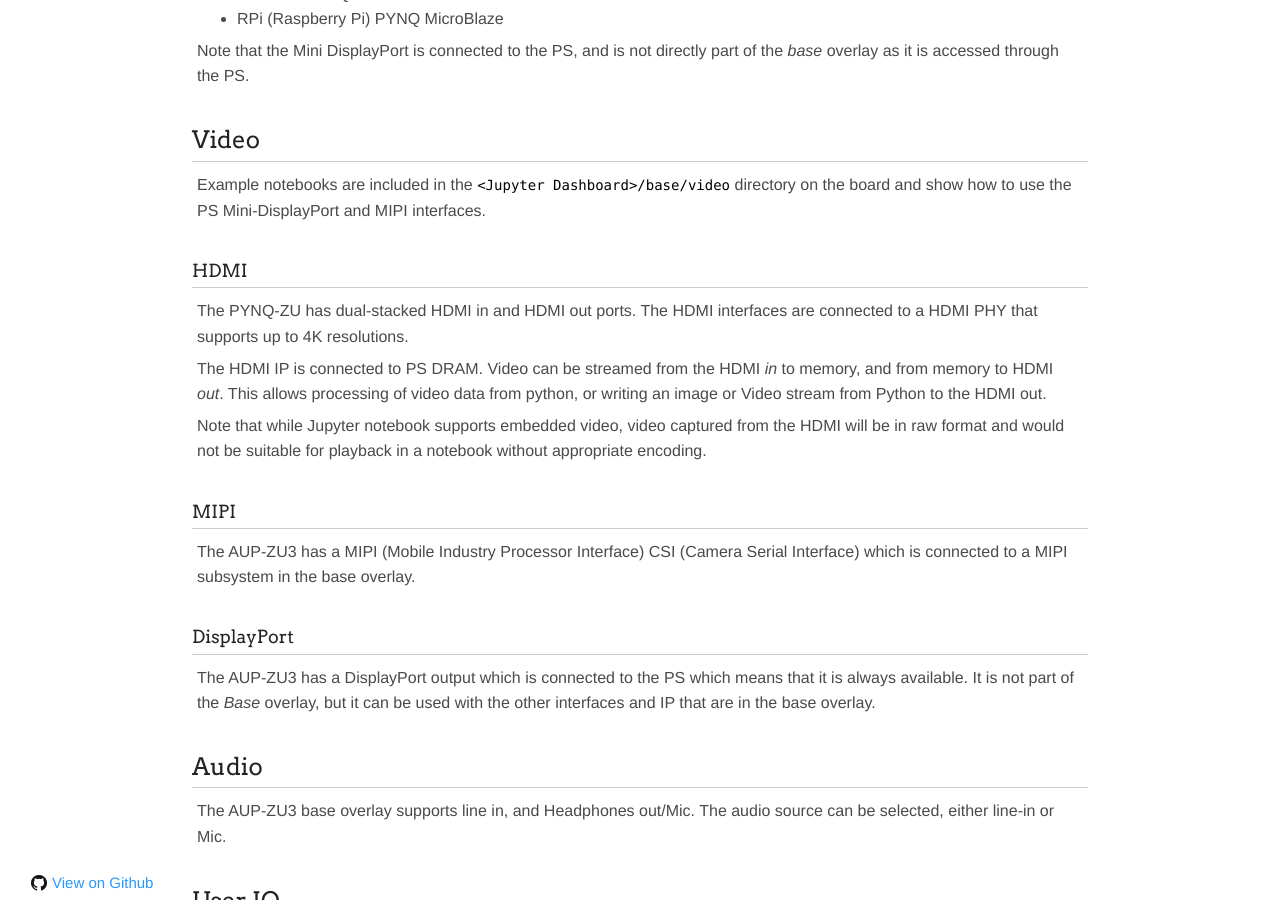
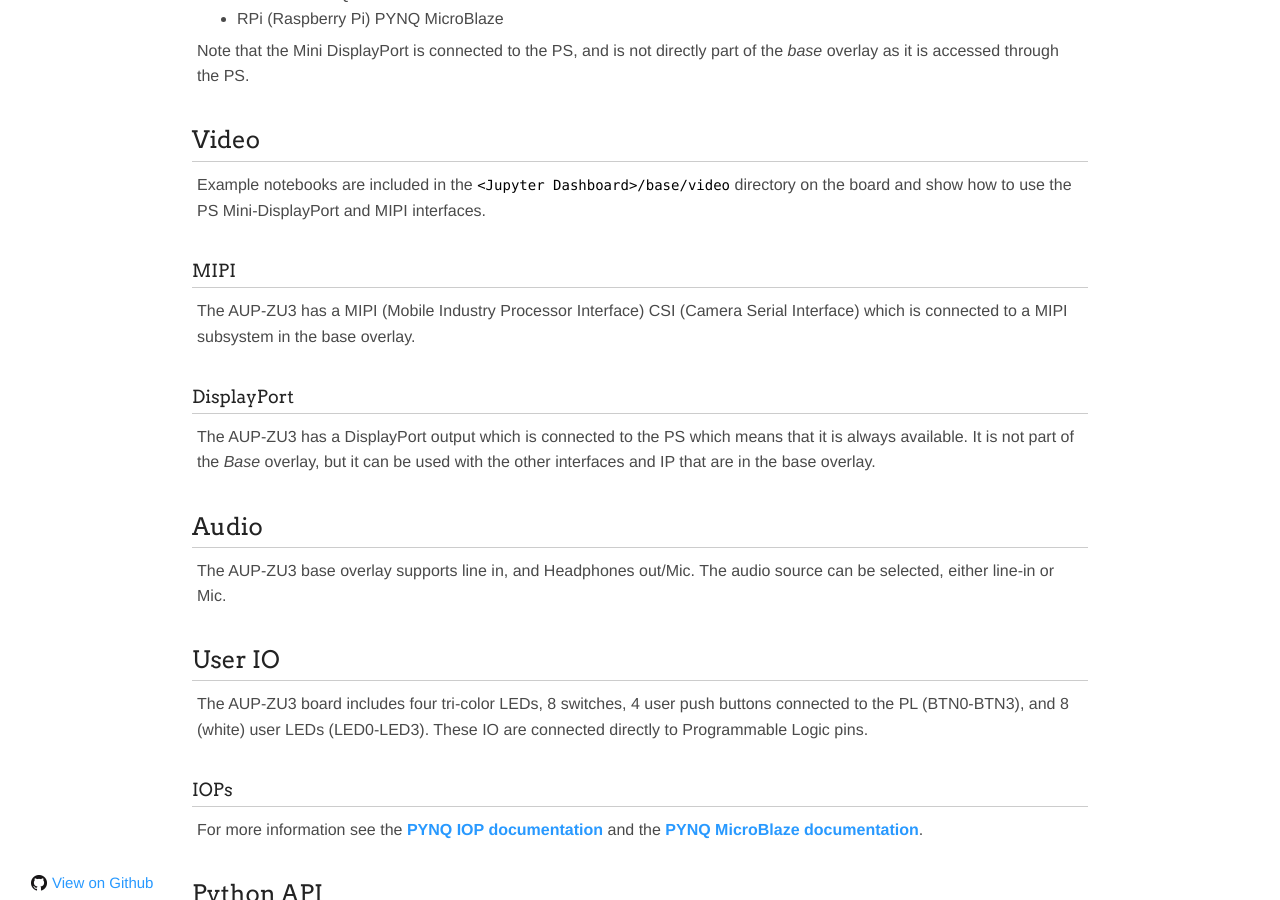
Before and after one commit to Xilinx/AUP-ZU3, a Jekyll site: the page built from docs/overlays.md, in a window 1280 px wide and 900 px high, scrolled down 900 px. Built offline with Jekyll 4.4.1, drawn with Linux system fonts in a browser that asks for light colours; nearby versions of some CDN libraries; our own code applies the rules of GitHub Pages for plain Markdown files.

Commit message:
Remove references to other board and remove HDMI section (#8)

```diff
--- a/docs/_config.yml
+++ b/docs/_config.yml
@@ -1,6 +1,6 @@
-title: XUP PYNQ-ZU
+title: AUP-ZU3
 logo: /assets/images/logo.png
-description: XUP PYNQ-ZU development board.
+description: AUP-ZU3 development board.
 show_downloads: true
 google_analytics:
 theme: jekyll-theme-minimal
--- a/docs/overlays.md
+++ b/docs/overlays.md
@@ -26,15 +26,6 @@ Note that the Mini DisplayPort is connected to the PS, and is not directly part
 ## Video
 
 Example notebooks are included in the `<Jupyter Dashboard>/base/video` directory on the board and show how to use the PS Mini-DisplayPort and MIPI interfaces.
-
-### HDMI
-
-The PYNQ-ZU has dual-stacked HDMI in and HDMI out ports. The HDMI interfaces are connected to a HDMI PHY that supports up to 4K resolutions.
-
-The HDMI IP is connected to PS DRAM. Video can be streamed from the HDMI *in* to memory, and from memory to HDMI *out*. This allows processing of
-video data from python, or writing an image or Video stream from Python to the HDMI out.
-
-Note that while Jupyter notebook supports embedded video, video captured from the HDMI will be in raw format and would not be suitable for playback in a notebook without appropriate encoding.
 
 ### MIPI
 
```
Also changed, not shown: docs/_layouts/home.html (+1 -8 lines).
